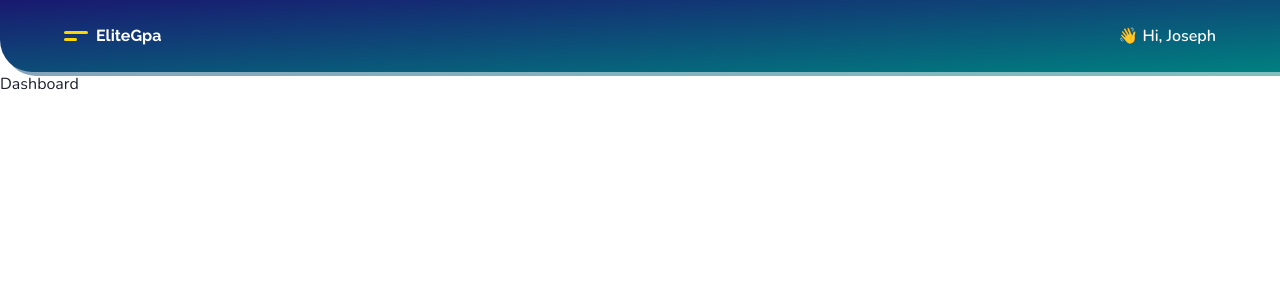
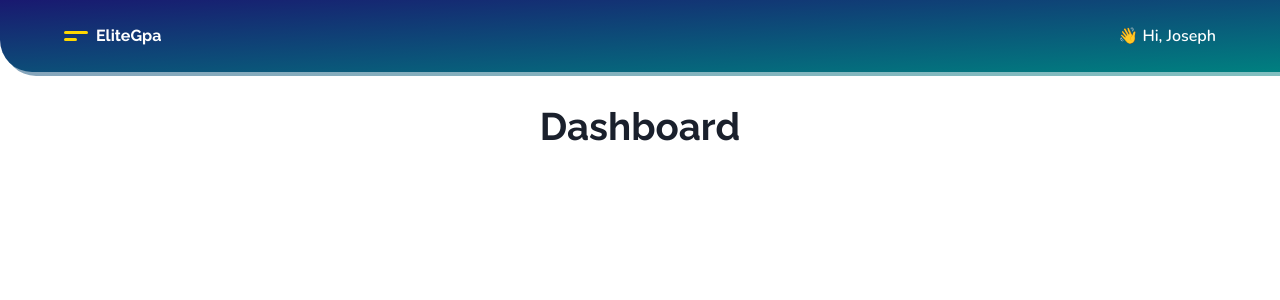
Before and after one commit to josephgreat/elitegpa, a React (Vite) app in the folder client/: page / in a window 1280 px wide. Shown: the top 300 px of the page. Built offline with nearby package versions, Linux system fonts and the light colour scheme.

Commit message:
added .gitignore

```diff
--- a/client/package.json
+++ b/client/package.json
@@ -23,6 +23,7 @@
     "react-dom": "^18.2.0",
     "react-icons": "^5.2.0",
     "react-router-dom": "^6.23.0",
+    "recharts": "^2.12.6",
     "sort-by": "^1.2.0",
     "vite-plugin-svgr": "^4.2.0"
   },
--- a/client/src/pages/Dashboard.jsx
+++ b/client/src/pages/Dashboard.jsx
@@ -1,9 +1,14 @@
-import React from 'react'
+import { Container, Heading } from "@chakra-ui/react";
+import React from "react";
 
 const Dashboard = () => {
   return (
-    <div>Dashboard</div>
-  )
-}
+    <Container py="8" maxW="72rem" mx="auto">
+      <Heading textAlign="center" fontSize="clamp(1.5rem, 3vw, 2.5rem)">
+        Dashboard
+      </Heading>
+    </Container>
+  );
+};
 
-export default Dashboard
+export default Dashboard;
```
Also changed, not shown: 2 other files (tests, documents, lock files or other folders).
